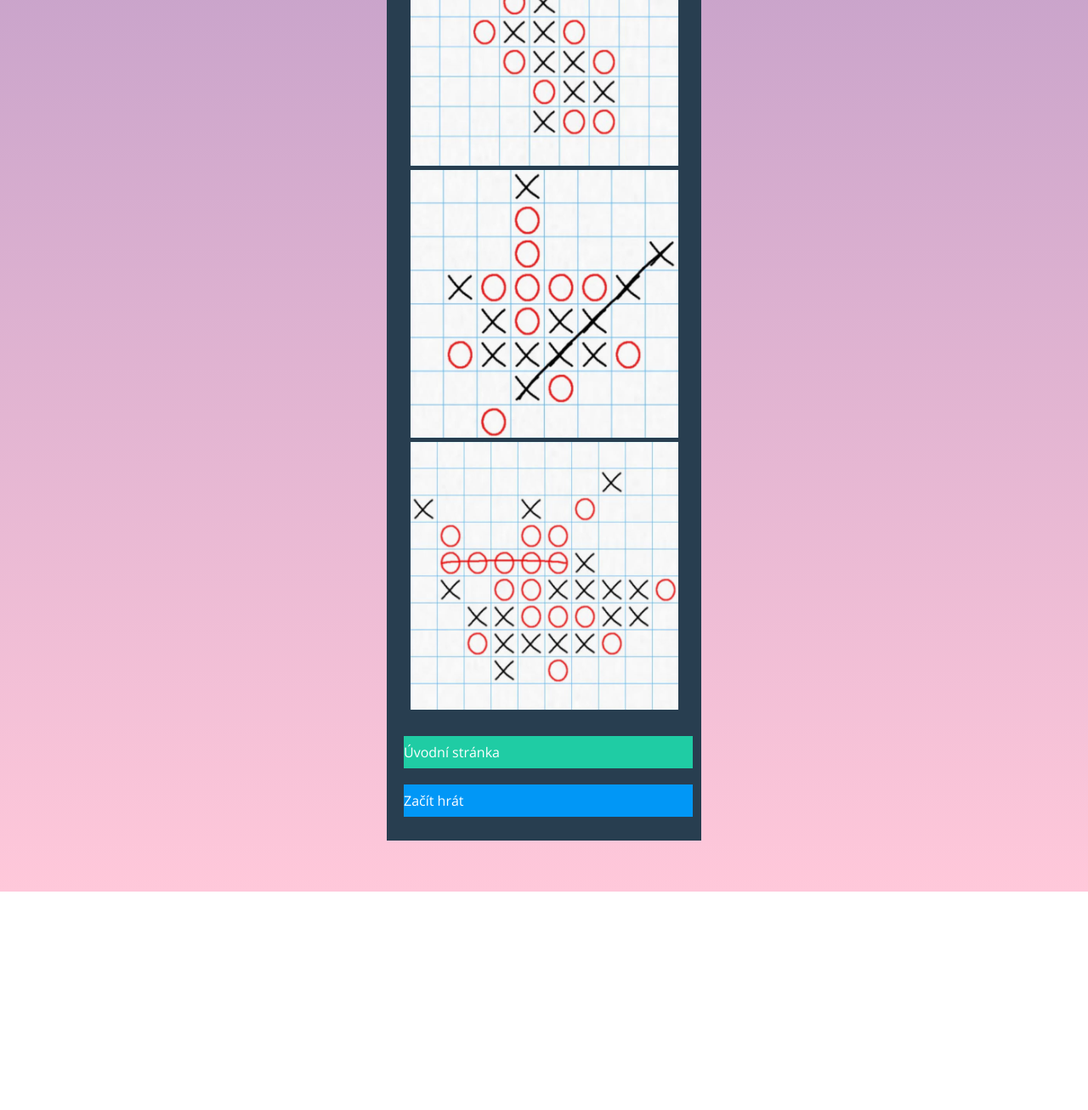
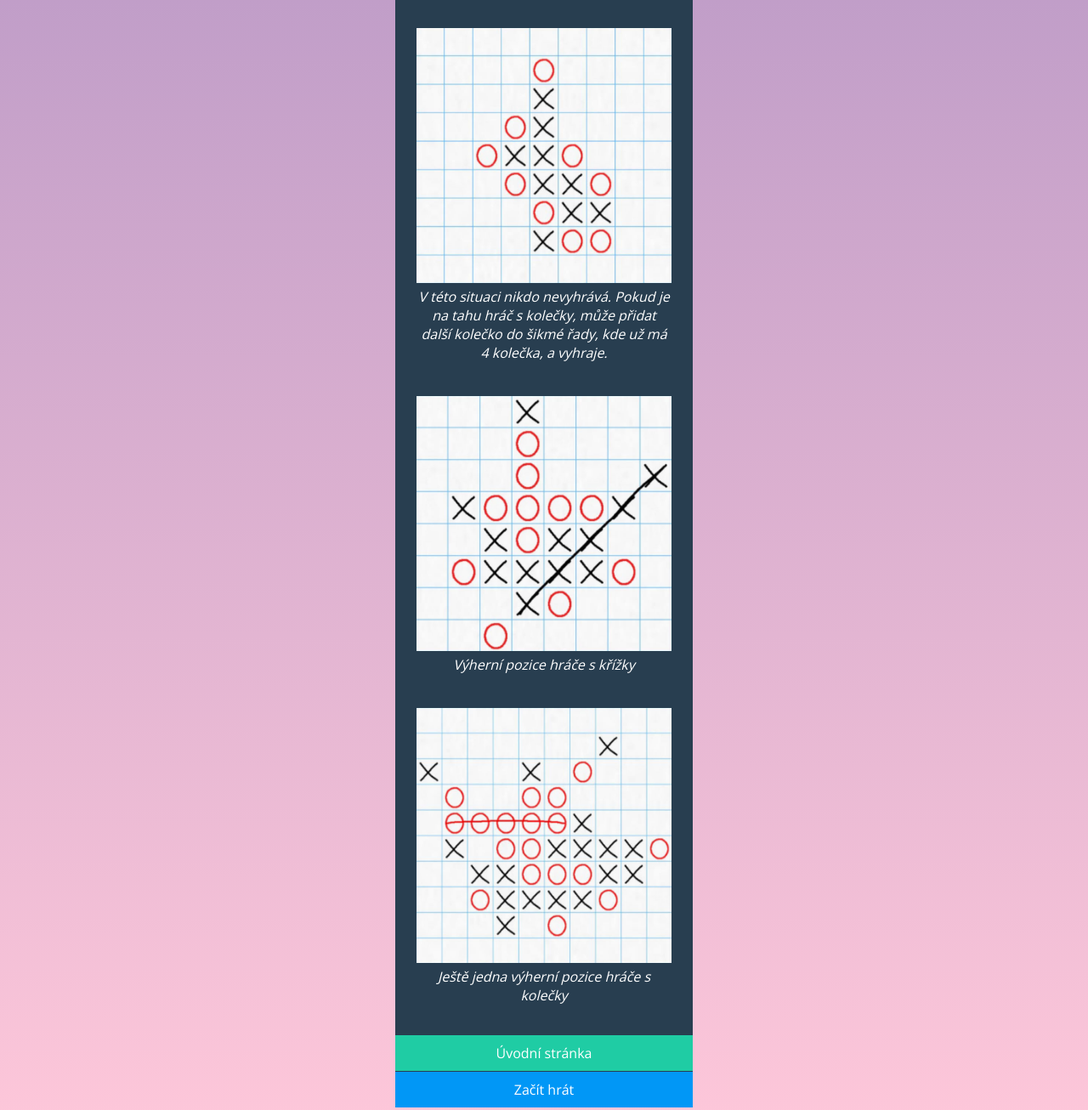
Before and after one commit to WhiteLady1/piskvorky, a plain HTML site: page pravidla.html in a window 1280 px wide. Shown: the part 2103-3409 px from the top of the page at 85% size. Before the commit the page ends 3152 px from the top, so only its background shows below. Drawn offline with nearby package versions, Linux system fonts and the light colour scheme.

Commit message:
Výchozí pozice - hotovo

```diff
--- a/pravidla.html
+++ b/pravidla.html
@@ -25,12 +25,12 @@
       </ol>
     </div>
     <div class="gallery">
-      <img class="obrazek--pravidla" src="images/instructions-01.jpg" alt="Obrázek s instrukcemi">
-      <img class="obrazek--pravidla" src="images/instructions-02.jpg" alt="Obrázek s instrukcemi">
-      <img class="obrazek--pravidla" src="images/instructions-03.jpg" alt="Obrázek s instrukcemi">
-      <img class="obrazek--pravidla" src="images/instructions-04.jpg" alt="Obrázek s instrukcemi">
-      <img class="obrazek--pravidla" src="images/instructions-05.jpg" alt="Obrázek s instrukcemi">
-      <img class="obrazek--pravidla" src="images/instructions-06.jpg" alt="Obrázek s instrukcemi">
+      <figure><img class="obrazek--pravidla" src="images/instructions-01.jpg" alt="Obrázek s instrukcemi"><figcaption>Situace po třech tazích - na tahu je hráč s kolečky</figcaption></figure>
+      <figure><img class="obrazek--pravidla" src="images/instructions-02.jpg" alt="Obrázek s instrukcemi"><figcaption>Situace po čtyřech tazích</figcaption></figure>
+      <figure><img class="obrazek--pravidla" src="images/instructions-03.jpg" alt="Obrázek s instrukcemi"><figcaption>Výherní pozice hráče s kolečky</figcaption></figure>
+      <figure><img class="obrazek--pravidla" src="images/instructions-04.jpg" alt="Obrázek s instrukcemi"><figcaption>V této situaci nikdo nevyhrává. Pokud je na tahu hráč s kolečky, může přidat další kolečko do šikmé řady, kde už má 4 kolečka, a vyhraje.</figcaption></figure>
+      <figure><img class="obrazek--pravidla" src="images/instructions-05.jpg" alt="Obrázek s instrukcemi"><figcaption>Výherní pozice hráče s křížky</figcaption></figure>
+      <figure><img class="obrazek--pravidla" src="images/instructions-06.jpg" alt="Obrázek s instrukcemi"><figcaption>Ještě jedna výherní pozice hráče s kolečky</figcaption></figure>
     </div>
     <div class="button">
       <ul>
--- a/styles.css
+++ b/styles.css
@@ -76,15 +76,12 @@ p{
   background-color: #0090e9;
 }
 
-.celek--pravidla {
-  padding: 10px;
-}
 
 .celek--pravidla ol{
   margin-left: 25px;
   margin-right: 35px;
 }
-.celek--pravidla li{
+.celek--pravidla .list li{
   text-align: left;
   margin-bottom: 18px;
   padding-left: 10px;
@@ -97,10 +94,11 @@ p{
   filter: invert();
 }
 
-.celek--pravidla .gallery{
+.celek--pravidla figure{
   padding-top: 30px;
+  margin: 10px 25px 10px 25px;
+  font-style: italic;
 }
 .celek--pravidla img{
-  width: 90%;
   border-radius: 0;
 }
```
